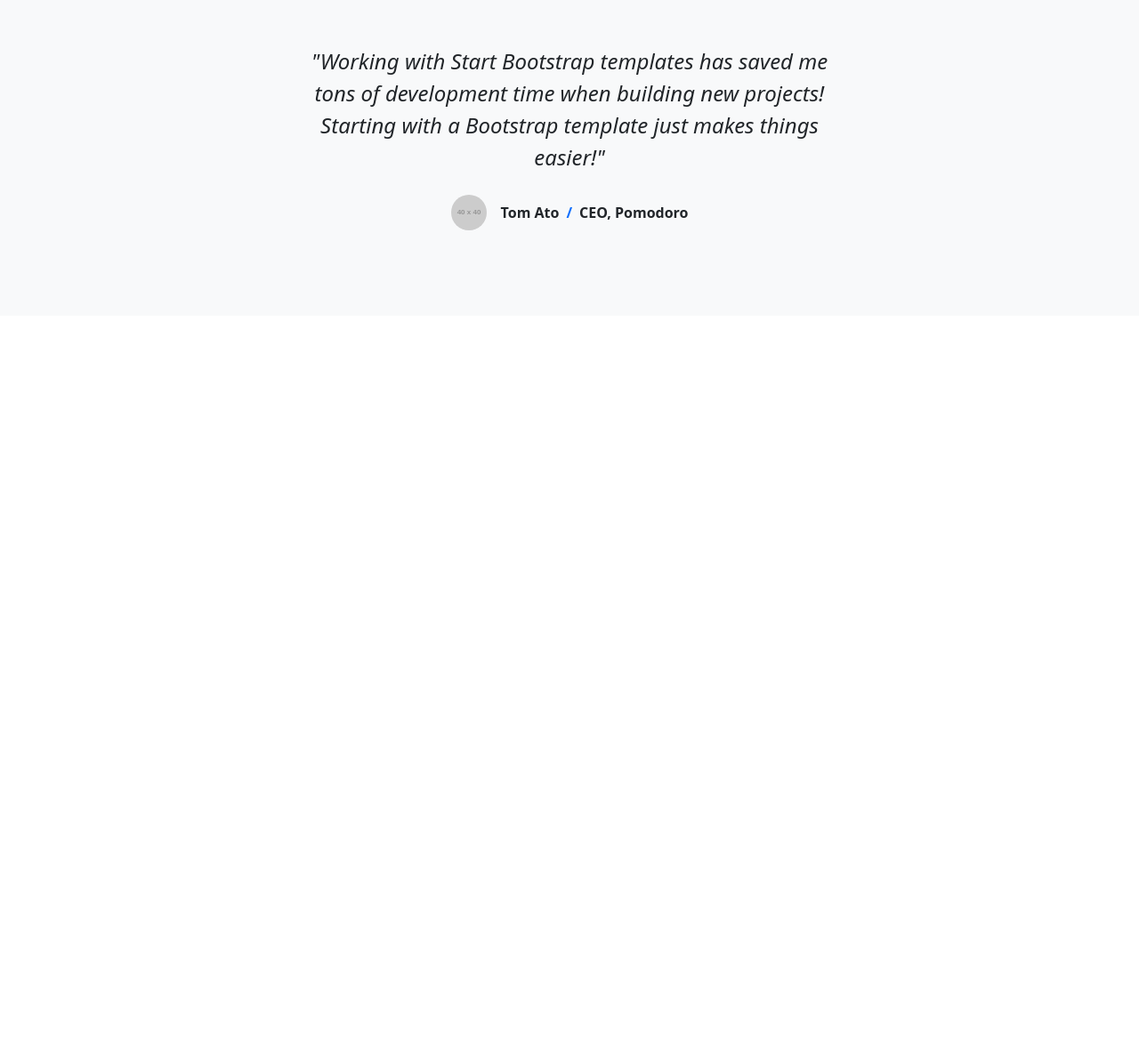
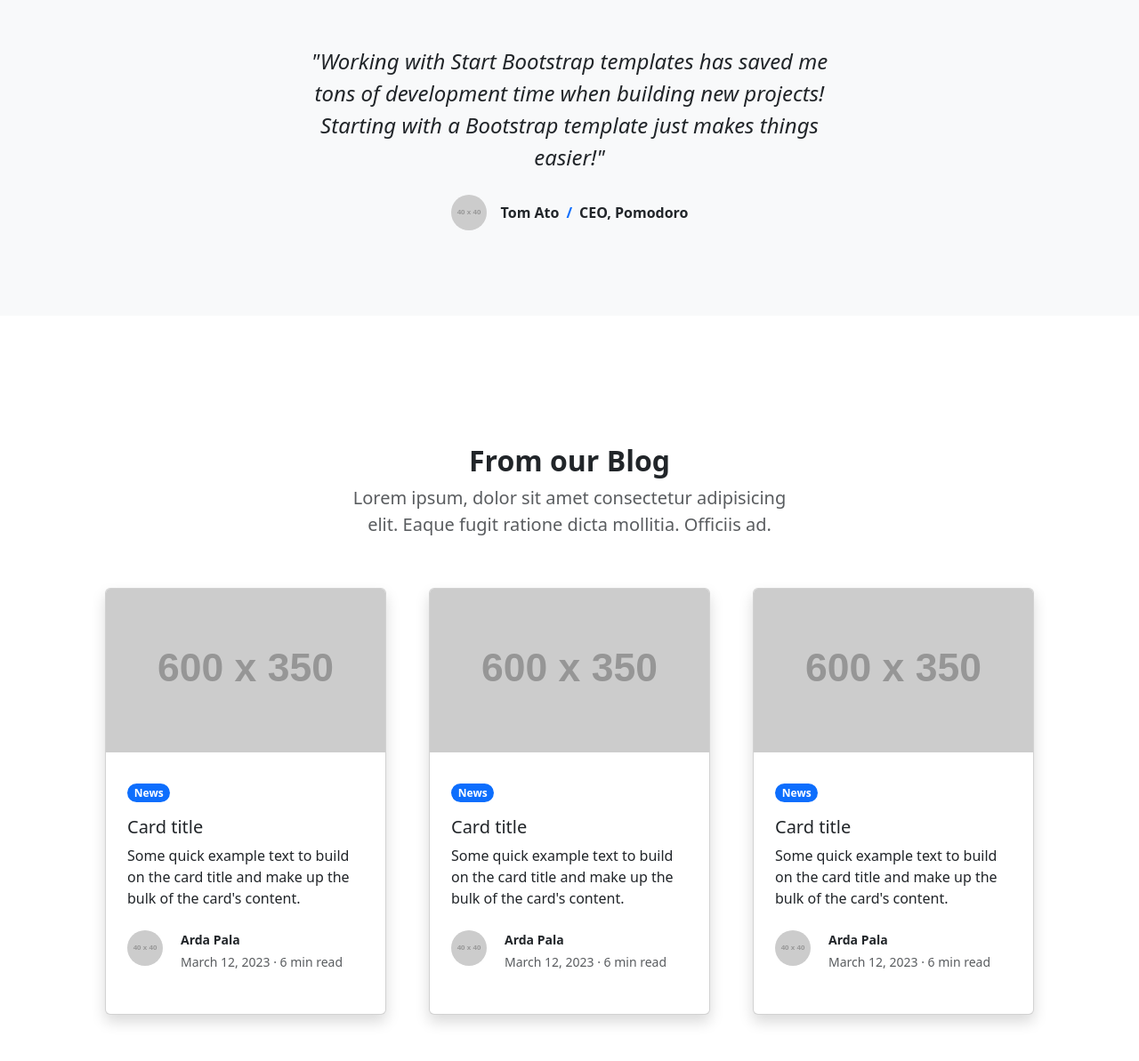
Before and after one commit to palaarda/responsive-bootstrap, a website: page index.html in a window 1280 px wide. Shown: the part 1453-2646 px from the top of the page at 89% size. Before the commit the page ends 1856 px from the top, so only its background shows below. Drawn offline with Linux system fonts and the light colour scheme; placeholder pictures from the web are drawn by us.

Commit message:
blog-section

```diff
--- a/index.html
+++ b/index.html
@@ -79,6 +79,82 @@
             </div>
         </div>
     </section>
+    <!--blog-->
+    <section class="py-5">
+        <div class="container px-5 my-5">
+            <div class="row gx-5 justify-content-center">
+                <div class="col-lg-8 col-xl-6 text-center">
+                    <h2 class="fw-bolder">From our Blog</h2>
+                    <p class=" lead text-muted mb-2 fw-normal">Lorem ipsum, dolor sit amet consectetur adipisicing elit. Eaque fugit ratione dicta mollitia. Officiis ad.</p>
+                </div>
+            </div>
+            <div class="row gx-5 mt-5">
+                <div class="col-lg-4 mb-5">
+                    <div class="card h-100 shadow">
+                        <img src="https://dummyimage.com/600x350/ced4da/6c757d" class="card-img-top" alt="...">
+                        <div class="card-body p-4 my-2">
+                            <span class="badge rounded-pill text-bg-primary mb-3">News</span>
+                            <h5 class="card-title">Card title</h5>
+                            <p class="card-text">Some quick example text to build on the card title and make up the bulk of the card's content.</p>
+                            <div class="card-bottom p-0 gap-0">
+                                <div class="d-flex align-items-end justify-content-between">
+                                    <div class="d-flex align-items-start gap-1 mt-2">
+                                        <img class="rounded-circle me-3" src="https://dummyimage.com/40x40/ced4da/6c757d" alt="...">
+                                        <div class="small">
+                                            <p class="fw-bold mb-1">Arda Pala</p>
+                                            <p class="text-muted">March 12, 2023 · 6 min read</p>
+                                        </div>
+                                    </div>
+                                </div>
+                            </div>
+                        </div>
+                    </div>
+                </div>
+                <div class="col-lg-4 mb-5">
+                    <div class="card h-100 shadow">
+                        <img src="https://dummyimage.com/600x350/ced4da/6c757d" class="card-img-top" alt="...">
+                        <div class="card-body p-4 my-2">
+                            <span class="badge rounded-pill text-bg-primary mb-3">News</span>
+                            <h5 class="card-title">Card title</h5>
+                            <p class="card-text">Some quick example text to build on the card title and make up the bulk of the card's content.</p>
+                            <div class="card-bottom p-0 gap-0">
+                                <div class="d-flex align-items-end justify-content-between">
+                                    <div class="d-flex align-items-start gap-1 mt-2">
+                                        <img class="rounded-circle me-3" src="https://dummyimage.com/40x40/ced4da/6c757d" alt="...">
+                                        <div class="small">
+                                            <p class="fw-bold mb-1">Arda Pala</p>
+                                            <p class="text-muted">March 12, 2023 · 6 min read</p>
+                                        </div>
+                                    </div>
+                                </div>
+                            </div>
+                        </div>
+                    </div>
+                </div>
+                <div class="col-lg-4 mb-5">
+                    <div class="card h-100 shadow">
+                        <img src="https://dummyimage.com/600x350/ced4da/6c757d" class="card-img-top" alt="...">
+                        <div class="card-body p-4 my-2">
+                            <span class="badge rounded-pill text-bg-primary mb-3">News</span>
+                            <h5 class="card-title">Card title</h5>
+                            <p class="card-text">Some quick example text to build on the card title and make up the bulk of the card's content.</p>
+                            <div class="card-bottom p-0 gap-0">
+                                <div class="d-flex align-items-end justify-content-between">
+                                    <div class="d-flex align-items-start gap-1 mt-2">
+                                        <img class="rounded-circle me-3" src="https://dummyimage.com/40x40/ced4da/6c757d" alt="...">
+                                        <div class="small">
+                                            <p class="fw-bold mb-1">Arda Pala</p>
+                                            <p class="text-muted">March 12, 2023 · 6 min read</p>
+                                        </div>
+                                    </div>
+                                </div>
+                            </div>
+                        </div>
+                    </div>
+                </div>
+            </div>
+        </div>
+    </section>
     <script src="https://kit.fontawesome.com/179b9735dc.js" crossorigin="anonymous"></script>
 </body>
 </html>
```
Also changed, not shown: scss/main.scss (line endings or trailing spaces).
